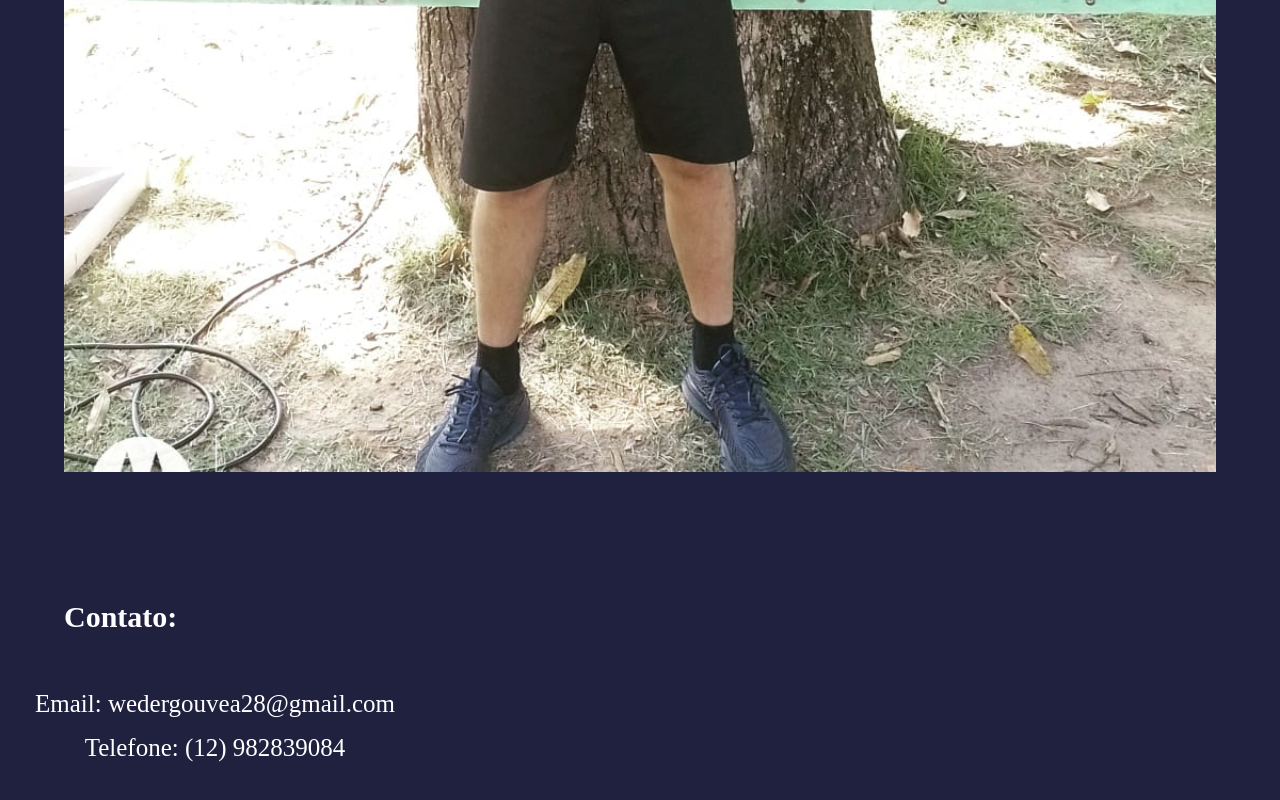
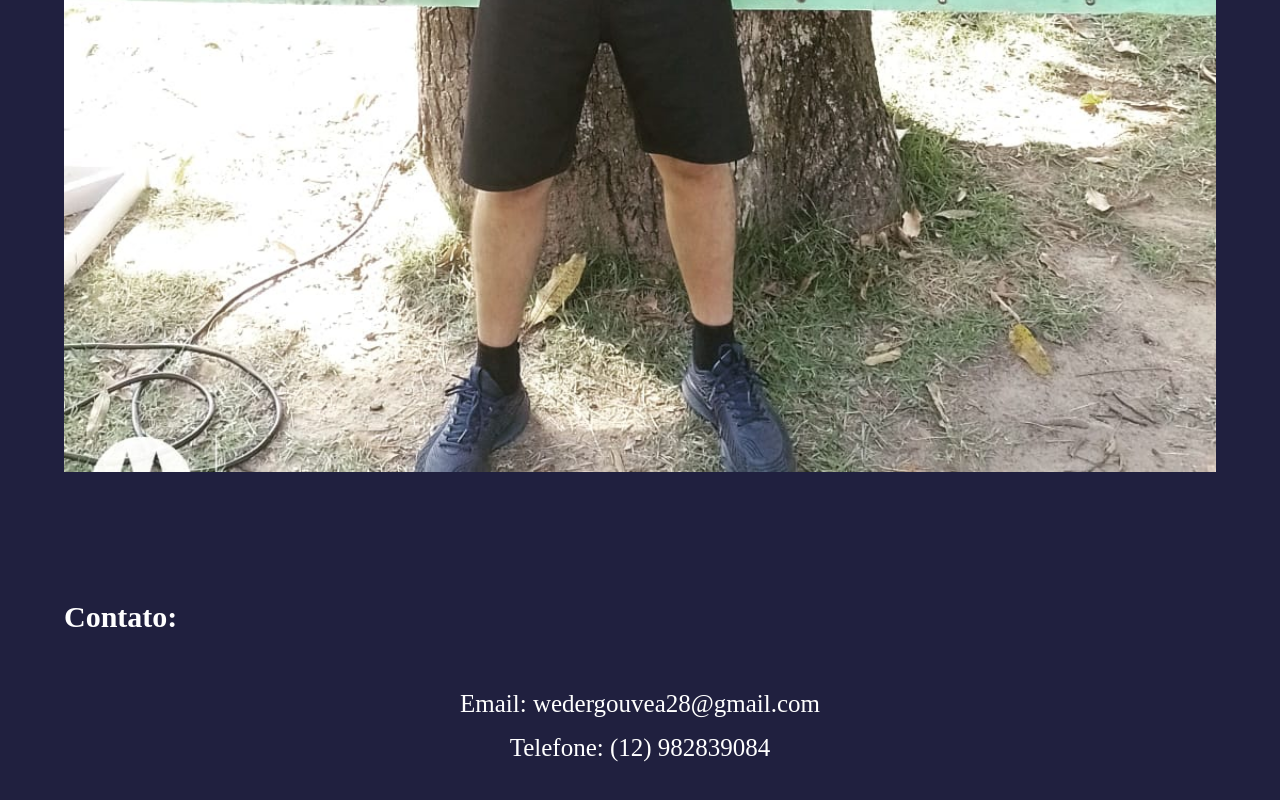
Before and after one commit to Cleiton2025/Bombeiro-Civil, a plain HTML site: page index.html in a window 1280 px wide. Shown: the part 9297-10097 px from the top of the page. Drawn offline with Linux system fonts and the light colour scheme.

Commit message:
alteração

```diff
--- a/style.css
+++ b/style.css
@@ -217,7 +217,6 @@ footer p {
     align-items: center;
     justify-content: center;
 
-    margin-left: -850px;
     font-size: 25px;
 
 
```
